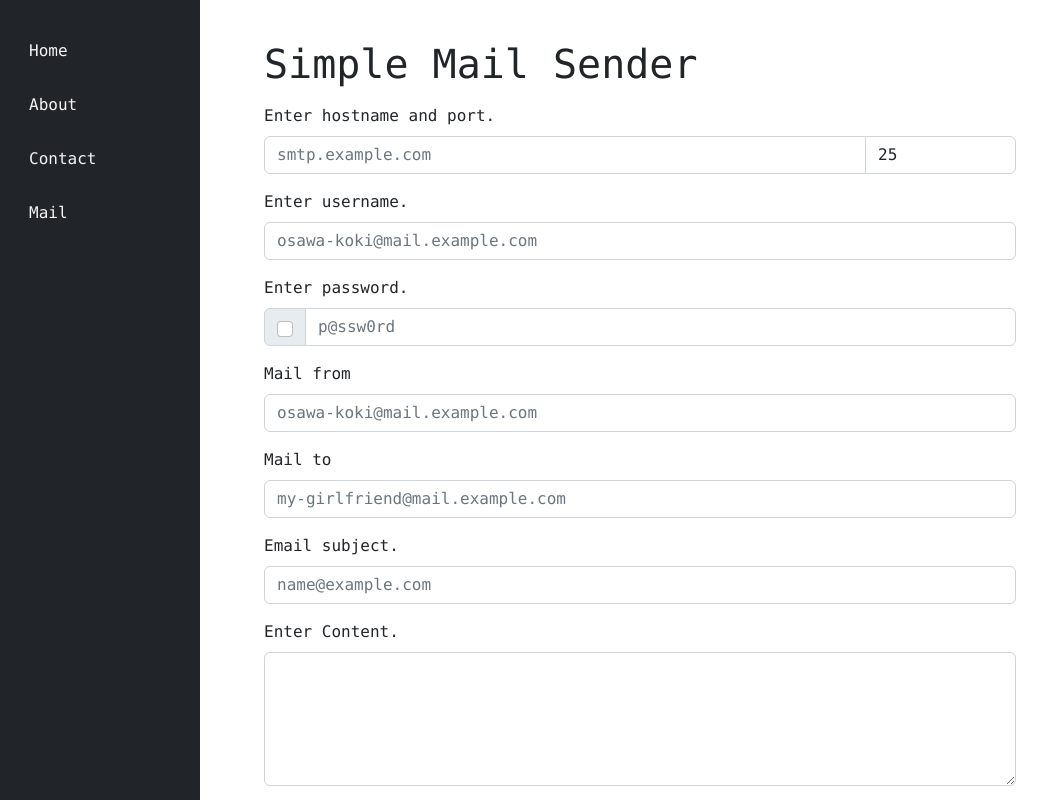
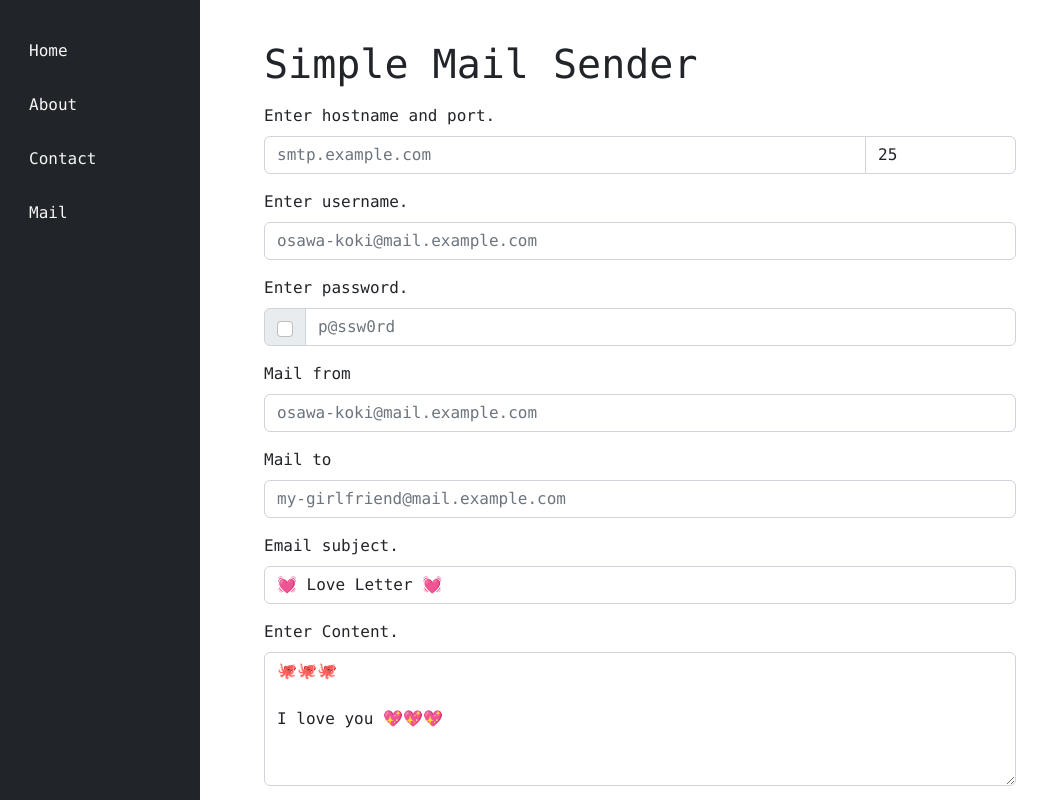
Before and after one commit to osawa-koki/simple-mail-sender, a Next.js app in the folder client/: page /mail in a window 1280 px wide. Shown: the top 800 px of the page, without its empty margins (0-1050 px from the left). Built offline with nearby package versions, Linux system fonts and the light colour scheme.

Commit message:
フォーム大枠。

```diff
--- a/client/pages/mail.tsx
+++ b/client/pages/mail.tsx
@@ -14,8 +14,8 @@ export default function Info() {
   const [useAuth, setUseAuth] = useState<boolean>(false);
   const [mailFrom, setMailFrom] = useState<string>("");
   const [mailTo, setMailTo] = useState<string>("");
-  const [mailSubject, setMailSubject] = useState<string>("");
-  const [mailBody, setMailBody] = useState<string>("");
+  const [mailSubject, setMailSubject] = useState<string>("💓 Love Letter 💓");
+  const [mailBody, setMailBody] = useState<string>("🐙🐙🐙\r\n\r\nI love you 💖💖💖\r\n");
   const [status, setStatus] = useState<MailSendStatus>(1);
   const [sending, setSending] = useState<boolean>(false);
 
@@ -58,11 +58,11 @@ export default function Info() {
         <Form>
           <Form.Group className="mt-3">
             <Form.Label>Email subject.</Form.Label>
-            <Form.Control type="email" placeholder="name@example.com" />
+            <Form.Control type="text" value={mailSubject} onInput={(e) => {setMailSubject((e.target as HTMLInputElement).value)}} placeholder="💓 Love Letter 💓" />
           </Form.Group>
           <Form.Group className="mt-3">
             <Form.Label>Enter Content.</Form.Label>
-            <Form.Control as="textarea" rows={5} />
+            <Form.Control as="textarea" value={mailBody} onInput={(e) => {setMailBody((e.target as HTMLInputElement).value)}} rows={5} />
           </Form.Group>
         </Form>
         <div className="center mt-5">
```
